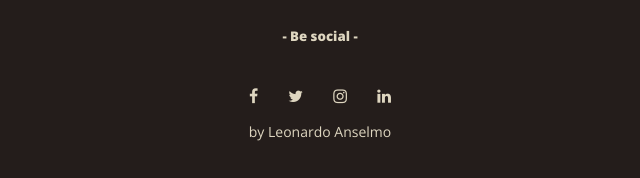
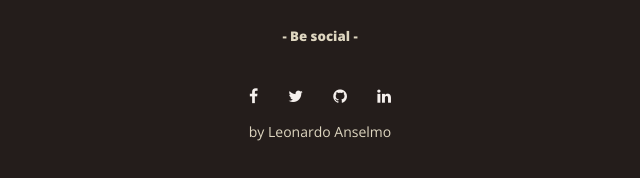
Before and after one commit to leonardoanselmo/cafeoslo, a plain HTML site: page index.html in a window 1280 px wide. Shown: the part 1810-1988 px from the top of the page, 320-960 px from the left. Drawn offline with nearby package versions, Linux system fonts and the light colour scheme.

Commit message:
Página principal do site

```diff
--- a/index.html
+++ b/index.html
@@ -144,10 +144,10 @@
     <section class="footer">
         <h5> - Be social - </h5>
         <div class="icons">
-            <i class="fa fa-facebook"></i>
-            <i class="fa fa-twitter"></i>
-            <i class="fa fa-instagram"></i>
-            <i class="fa fa-linkedin"></i>
+            <a href="https://www.facebook.com/leonardo.anselmo.52" target="_blank"><i class="fa fa-facebook"></i></a>
+            <a href="https://twitter.com/barblo" target="_blank" ><i class="fa fa-twitter"></i></a>
+            <a href="https://github.com/leonardoanselmo" target="_blank"><i class="fa fa-github"></i></a>
+            <a href="https://www.linkedin.com/in/leonardo-anselmo-9293834a/" target="_blank"><i class="fa fa-linkedin"></i></a>
         </div>
         <p>by Leonardo Anselmo</p>
     </section>
```
